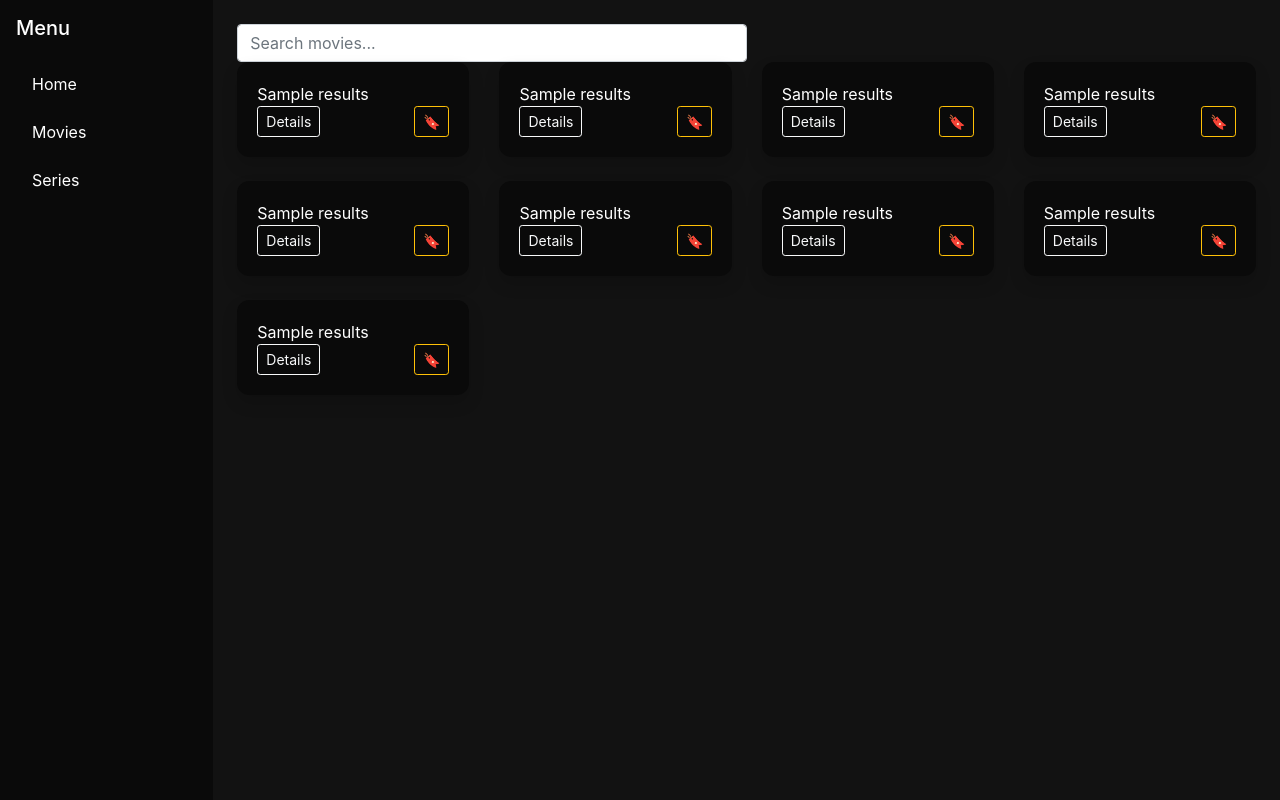
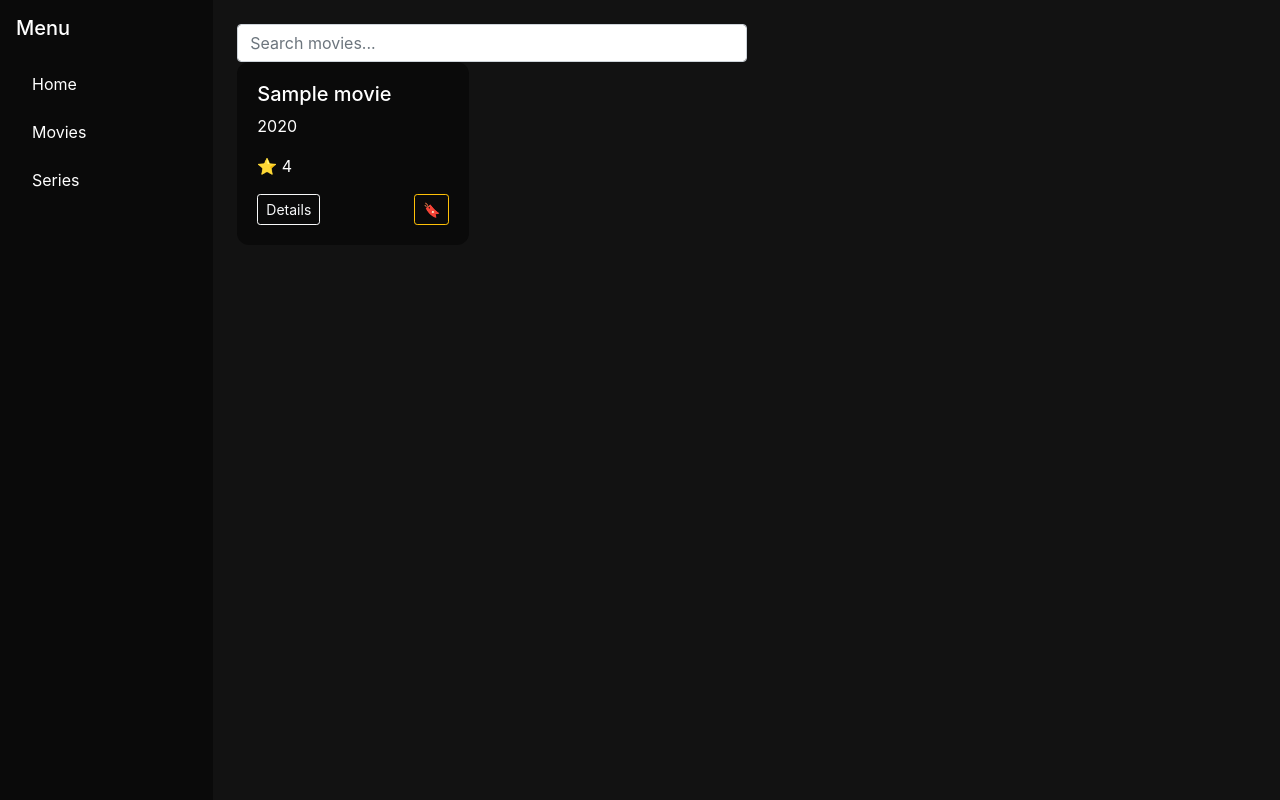
Before and after one commit to 7143cmd/Django-watchlist-film-with-api-connection-and-authorization, a Django app: template main/templates/main/search.html in a window 1280 px wide. Run offline with Django 5.2, Linux system fonts and the light colour scheme; the template is opened without the code that fills it: most values are stand-ins (such as "Sample title", 1, 10 or a date in 2020); some libraries are stand-ins or nearby versions.

Commit message:
search works! Now without additional buttons

```diff
--- a/main/templates/main/search.html
+++ b/main/templates/main/search.html
@@ -50,37 +50,34 @@
             <div class="row">
 
                 <!-- 🔹 Movie Card -->
-                {% for i in "123456789" %}
-                <div class="col-xl-3 col-lg-4 col-md-6 mb-4">
-                    <div class="card bg-dark text-white h-100 shadow">
+                {% for movie in results %}
+                    <div class="col-xl-3 col-lg-4 col-md-6 mb-4">
+                        <div class="card bg-dark text-white h-100">
 
-                        <div class="card-body d-flex flex-column">
+                            <div class="card-body">
 
-                            {{results}}
+                                <h5>{{ movie.primaryTitle }}</h5>
 
-                            <!-- Spacer -->
-                            <div class="mt-auto">
+                                <p>{{ movie.startYear }}</p>
 
-                                <!-- Buttons -->
-                                <div class="d-flex justify-content-between align-items-center">
+                                <p>
+                                    ⭐ {{ movie.rating.aggregateRating }}
+                                </p>
 
-                                    <!-- Info -->
+                                <div class="d-flex justify-content-between">
                                     <button class="btn btn-outline-light btn-sm">
                                         Details
                                     </button>
 
-                                    <!-- Bookmark -->
                                     <button class="btn btn-outline-warning btn-sm">
                                         🔖
                                     </button>
-
                                 </div>
 
                             </div>
 
                         </div>
                     </div>
-                </div>
                 {% endfor %}
 
             </div>
```
Also changed, not shown: main/views.py (+17 -2 lines).
